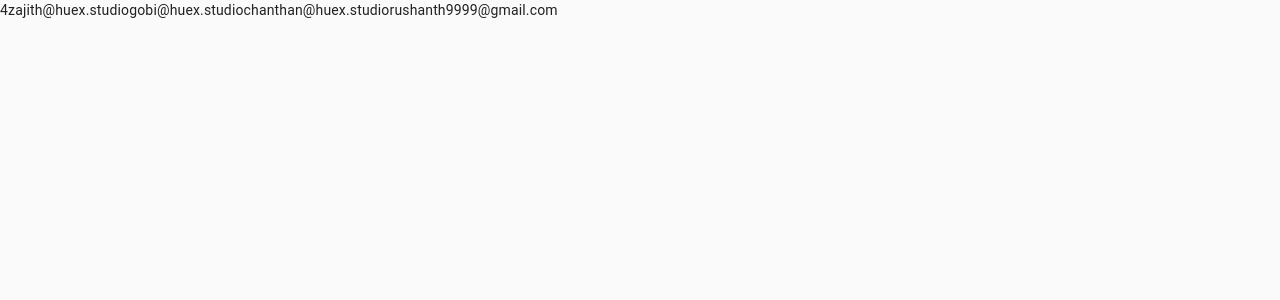
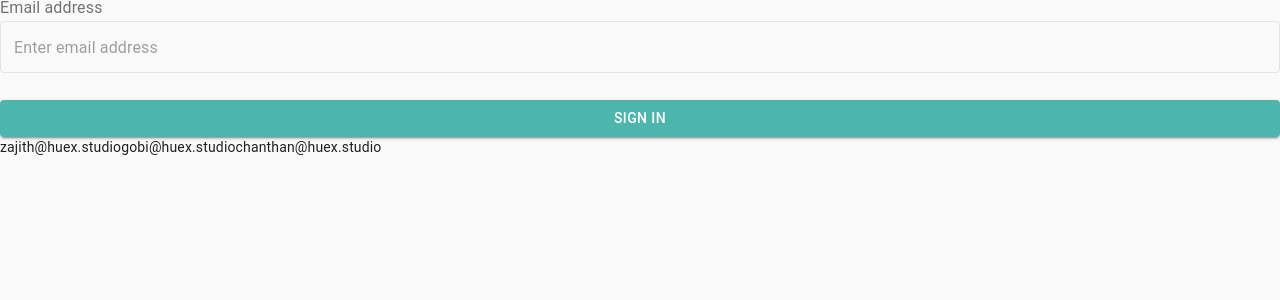
Before and after one commit to rushanthbala/react-route, a React (Create React App) app: page /lodash in a window 1280 px wide. Shown: the top 300 px of the page. Built offline with nearby package versions, Linux system fonts and the light colour scheme.

Commit message:
test file set up

```diff
--- a/src/pages/Test.js
+++ b/src/pages/Test.js
@@ -1,23 +1,53 @@
 import React, { Component } from 'react';
-import _  from 'lodash';
-import LoginForm from '../components/forms/LoginForm';
+import {push}  from 'lodash';
+import InputButton from '../components/core/InputButton';
+import InputField from '../components/core/Input';
+import Grid from '@material-ui/core/Grid';
 
 class UserNameVadidate extends Component {
     constructor(props) {
         super(props);
-        this.state = {  }
+        this.state = {
+            UserEmails:['zajith@huex.studio', 'gobi@huex.studio', 'chanthan@huex.studio'],
+            Input:'',
+         }
     }
     render() {
-     const  UserNamesEmails = ['zajith@huex.studio', 'gobi@huex.studio', 'chanthan@huex.studio']
-     var useremail =this.props.email
+      const Handle =(e)=>{
+
+          if (true) {
+            alert('hi')
+            this.setState({
+                Input: e.target.value,
+                UserEmails:[...this.state.UserEmails,this.Input],
+              })
+          }
+
+      }
         return (
             <div>
-                 {/* {_.push(UserNamesEmails,'welcome')} */}
-                 {UserNamesEmails.push('rushanth9999@gmail.com')}
-                 {UserNamesEmails}
-            {console.log(this.props.email)}
-            {console.log(this.props.values)}
+                <Grid container item xs={12} sm={12} md={12} lg={12}>
+                    <InputField
+                    id={'email'}
+                    name={'email'}
+                    type={'email'}
+                    label={'Email address'}
+                    placeholder={'Enter email address'}
+                    // error={Boolean(formik.errors.email) && formik.touched.email}
+                    // errorMessage={formik.errors.email}
+                    value={this.state.Input}
+                    // getValue={(vaule) => formik.setFieldValue('email', vaule)}
+                    // onBlur={() => formik.setFieldTouched('email')}
 
+                    />
+                </Grid>
+
+                 <InputButton color='primary' onClick={Handle} >
+                    Sign In
+                </InputButton>
+                 {/* {push(UserEmails,'welcome')} */}
+                 {this.state.UserEmails}
+                 {this.state.Input}
             </div>
          );
     }
```
Also changed, not shown: 1 other file (tests, documents, lock files or other folders).
